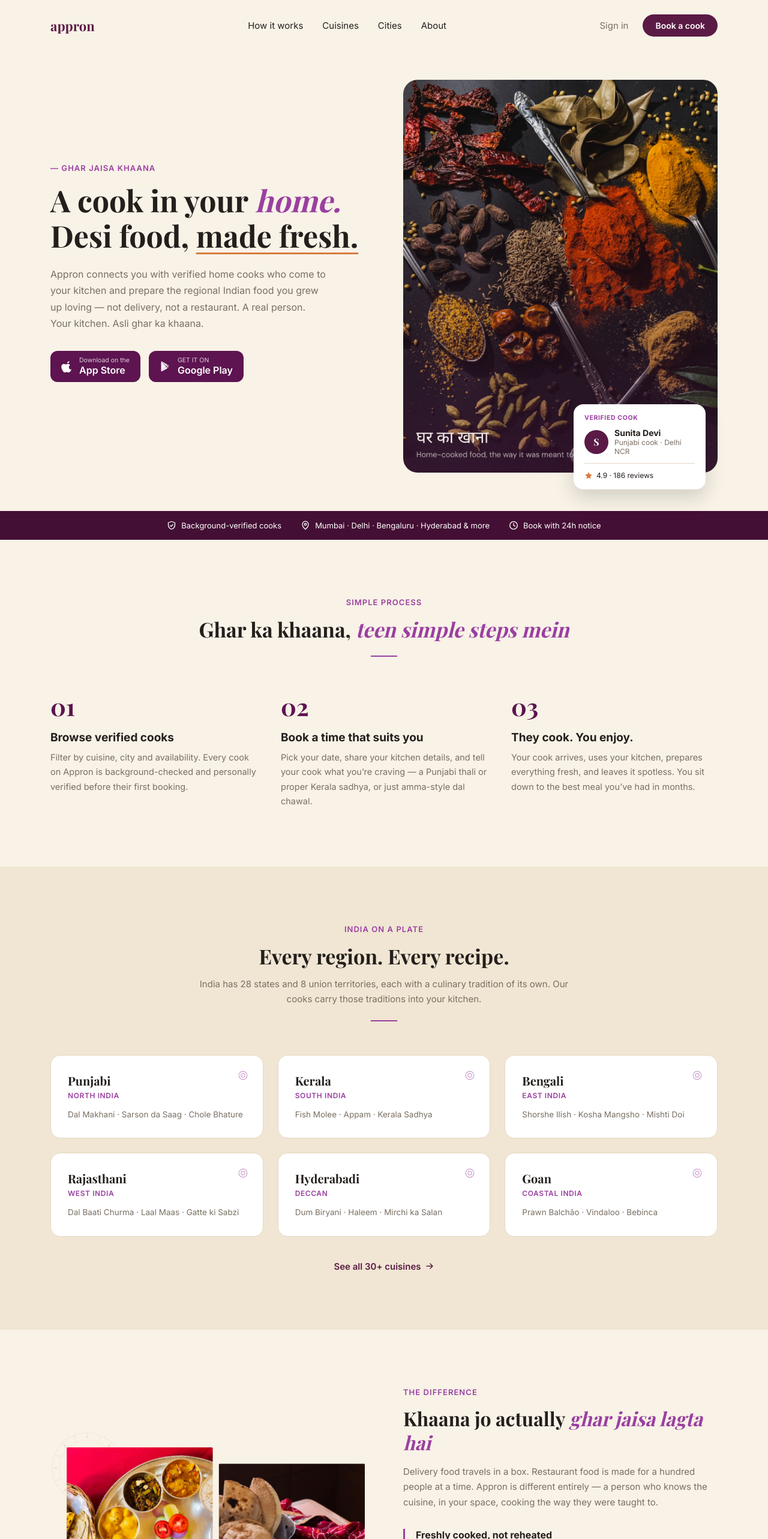
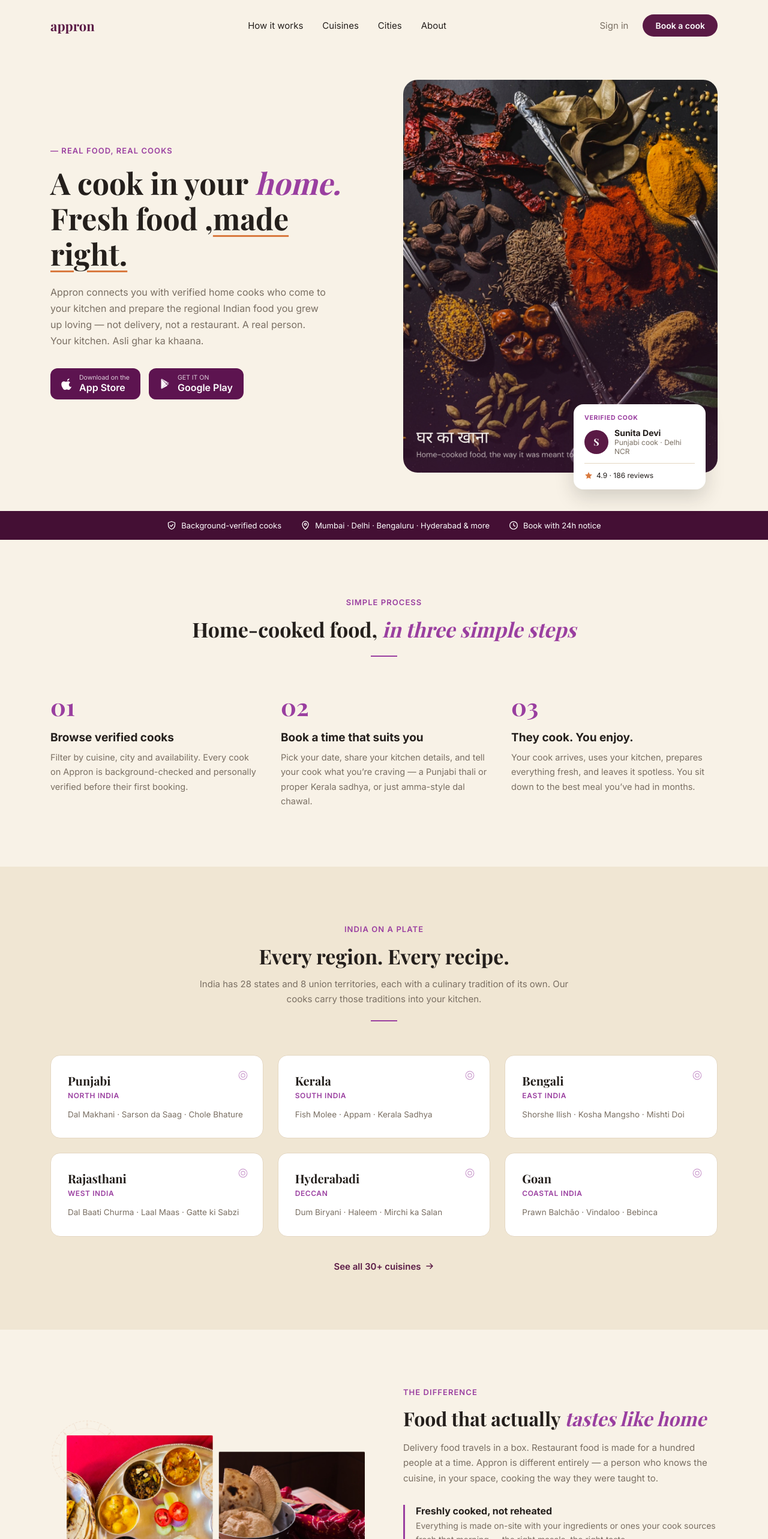
Before and after one commit to SLICKjp/appron, a React (Vite) app: page / in a window 1280 px wide. Shown: the top 2566 px of the page at 60% size. Built offline with nearby package versions, Linux system fonts and the light colour scheme; a web font is replaced by a local one.

Commit message:
Updated Text

```diff
--- a/src/components/CTA/CTA.jsx
+++ b/src/components/CTA/CTA.jsx
@@ -5,8 +5,8 @@
   return (
     <section id="book" className="cta">
       <div className="container cta-inner">
-        <p className="eyebrow eyebrow-light eyebrow-center">Taiyaar ho?</p>
-        <h2 className="cta-title">Aaj hi book karein.</h2>
+        <p className="eyebrow eyebrow-light eyebrow-center">Get the app</p>
+        <h2 className="cta-title">Book your cook today.</h2>
         <p className="cta-text">
           Stop settling for cold bowls and restaurant food that tastes the same
           everywhere. Your next great meal is made at home, by someone who grew up
--- a/src/components/Difference/Difference.jsx
+++ b/src/components/Difference/Difference.jsx
@@ -29,7 +29,9 @@
         <div className="difference-content">
           <p className="eyebrow">The difference</p>
           <h2 className="section-title">
-            Khaana jo actually <em>ghar jaisa lagta hai</em>
+
+
+            Food that actually <em>tastes like home</em>
           </h2>
           <p className="difference-text">
             Delivery food travels in a box. Restaurant food is made for a hundred people
--- a/src/components/Hero/Hero.jsx
+++ b/src/components/Hero/Hero.jsx
@@ -8,12 +8,12 @@
     <section id="top" className="hero">
       <div className="container hero-inner">
         <div className="hero-content">
-          <p className="eyebrow">— Ghar jaisa khaana</p>
+          <p className="eyebrow">— Real food, real cooks</p>
 
           <h1 className="hero-title">
             A cook in your <em>home.</em>
             <br />
-            Desi food, <span className="underline-swash">made fresh.</span>
+            Fresh food ,<span className="underline-swash">made right.</span>
           </h1>
 
           <p className="hero-text">
--- a/src/components/HowItWorks/HowItWorks.jsx
+++ b/src/components/HowItWorks/HowItWorks.jsx
@@ -25,7 +25,7 @@
         <div className="section-heading">
           <p className="eyebrow eyebrow-center">Simple process</p>
           <h2 className="section-title">
-            Ghar ka khaana, <em>teen simple steps mein</em>
+            Home-cooked food,<em> in three simple steps</em>
           </h2>
           <span className="divider" />
         </div>
--- a/src/components/HowItWorks/howitworks.css
+++ b/src/components/HowItWorks/howitworks.css
@@ -13,7 +13,7 @@
   font-family: var(--font-serif);
   font-size: 40px;
   font-weight: 700;
-  color: #5d1450;
+  color: var(--accent);
   margin-bottom: 14px;
 }
 
--- a/src/components/StoryBanner/StoryBanner.jsx
+++ b/src/components/StoryBanner/StoryBanner.jsx
@@ -1,4 +1,4 @@
-import bannerImg from '../../assets/story-banner.png'
+import bannerImg from '../../assets/story-banner.jpg'
 import './storybanner.css'
 
 function StoryBanner() {
```
Also changed, not shown: src/assets/story-banner.jpg (added), src/assets/story-banner.png (deleted).
